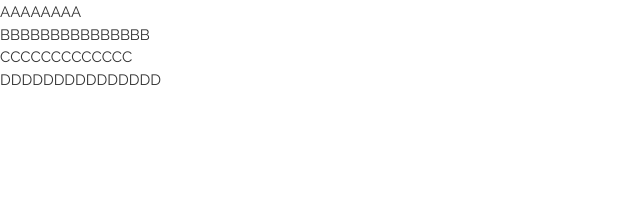
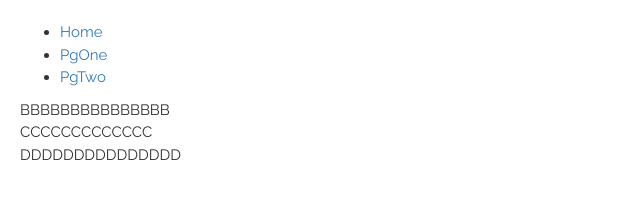
Before and after one commit to amin2009/testpg101, a plain HTML site: page index.html in a window 1280 px wide. Shown: the whole page, without its empty margins (0-640 px from the left). Drawn offline with Linux system fonts and the light colour scheme; files that its build step writes are made by us from their sources.

Commit message:
Update index.html

```diff
--- a/index.html
+++ b/index.html
@@ -18,13 +18,22 @@
 
     <link href='http://fonts.googleapis.com/css?family=Raleway:400,100,300,500,600,700,800,200,900' rel='stylesheet' type='text/css'>
     <style>
-
+        body{
+            padding: 20px 20px 20px 20px;
+        }
+        .wrapper{ padding: ; }
+        .pginner{ margin: 0 auto; }
     </style>
 </head>
 <body>
-
+    <div class="wrapper">
+    <div class="pginner">
         <div>
-        AAAAAAAA
+            <ul>
+                <li><a href="./">Home</a></li>
+                <li><a href="./pg1.html">PgOne</a></li>
+                <li><a href="./pg2.html">PgTwo</a></li>
+            </ul>
         </div>
         <div>
             BBBBBBBBBBBBBBB
@@ -35,6 +44,7 @@
         <div>
             DDDDDDDDDDDDDDD
         </div>
-
+    </div>
+    </div>
 </body>
 </html>
```
Lines whose indentation alone changed are shown as unchanged.
